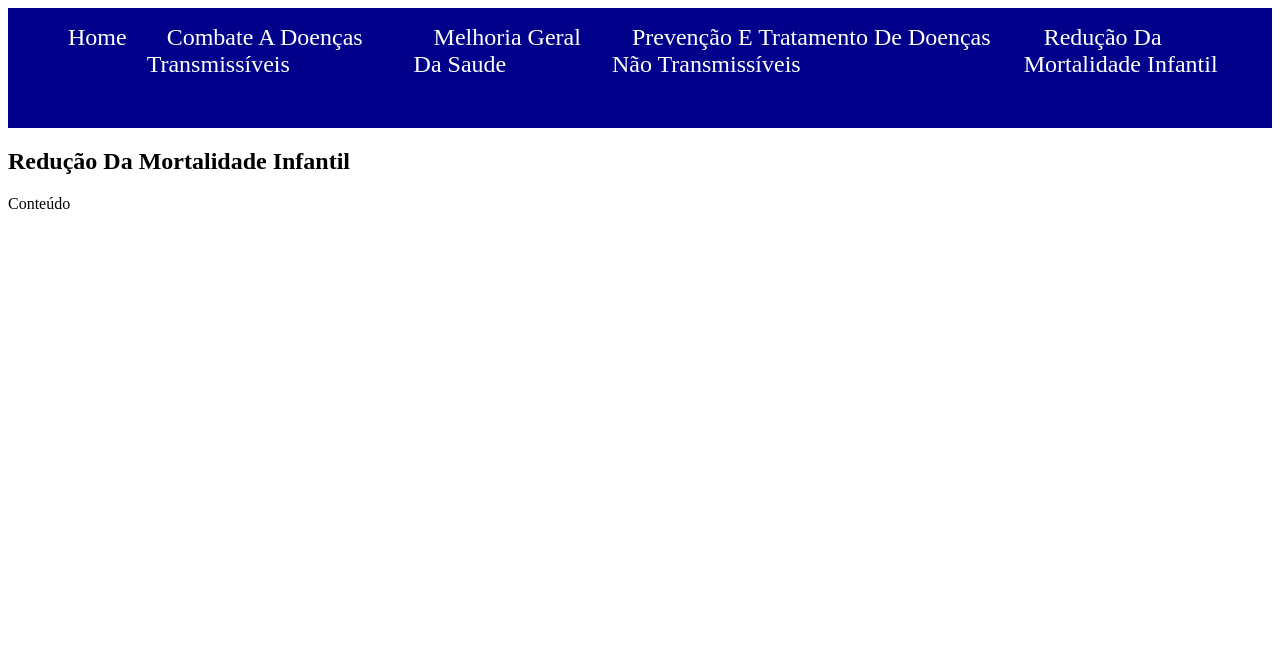
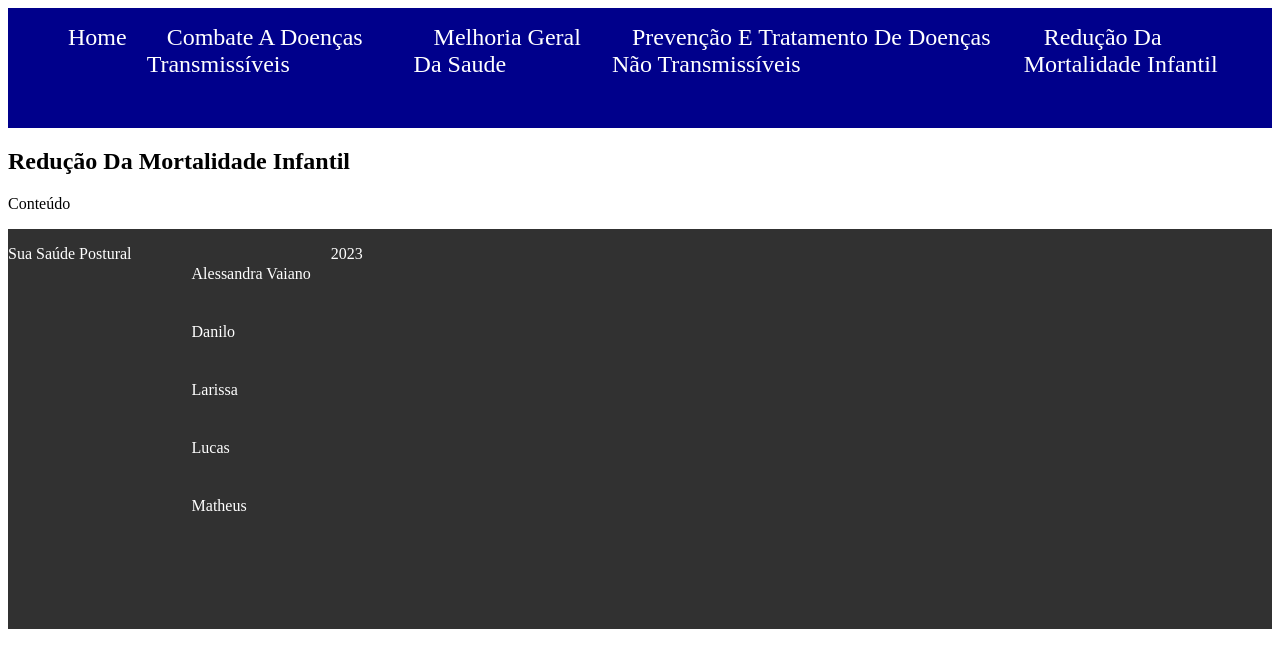
Before and after one commit to Grupo-FiapOn/Global_Solutions2, a React (Create React App) app: page /ReducaoDaMortalidadeInfantil in a window 1280 px wide. Shown: the top 668 px of the page. Built offline with nearby package versions, Linux system fonts and the light colour scheme.

Commit message:
criando footer

```diff
--- a/src/App.js
+++ b/src/App.js
@@ -11,6 +11,7 @@ import MelhoriaGeralDaSaude from "./components/MelhoriaGeralDaSaude";
 import PrevencaoETratamentoDeDoencasNaoTransmissiveis from "./components/PrevencaoETratamentoDeDoencasNaoTransmissiveis";
 import ReducaoDaMortalidadeInfantil from "./components/ReducaoDaMortalidadeInfantil";
 import Menu from './components/Menu';
+import Footer from './components/Footer';
 
 //importar imagens
 //import nomedaimagem from "./../imagens/nomedaimagem.png
@@ -20,8 +21,10 @@ function App() {
 
     <BrowserRouter>
       <div id="container">
+
+        <Menu/> {/*estou chamando o menu aqui fora do <Routes> pra ele ficar fixo na tela */}
+
         {/*chamando os arquivos da pasta components para o esqueleto da página*/}
-        <Menu/> {/*estou chamando o menu aqui fora do <Routes> pra ele ficar fixo na tela */}
         <Routes>
           <Route path='/'element={<Home/>}/>
           <Route path='/CombateADoencasTransmissiveis'element={<CombateADoencasTransmissiveis/>}/>
@@ -29,6 +32,9 @@ function App() {
           <Route path='/PrevencaoETratamentoDeDoencasNaoTransmissiveis'element={<PrevencaoETratamentoDeDoencasNaoTransmissiveis/>}/>
           <Route path='/ReducaoDaMortalidadeInfantil'element={<ReducaoDaMortalidadeInfantil/>}/>
         </Routes>
+
+        <Footer/>
+
       {/*<img src={nomedaimagem} alt='descrição da imagem' /> */}
       </div>
     </BrowserRouter>
--- /dev/null
+++ b/src/components/Footer.js
@@ -0,0 +1,51 @@
+//preciso importar um componente do routerDom
+import {Link} from 'react-router-dom'
+
+
+function Footer(){
+//estilizando o menu com CSS interno
+    const menu={
+        background: '#313131',
+        color: 'white',
+        height: '50vh',
+        display: 'flex',
+
+    }
+    const lista={
+
+        listStyle: 'none',
+    }
+    const link={
+        textDecoration: 'none',
+        display: 'inlineBlock',
+        padding:'20px',
+        color:'#fff',
+        fontSize:'1em'
+    }
+
+
+    return(
+        <div id="Footer">
+            <nav style={menu}>
+                <p>Sua Saúde Postural</p>
+
+                <ul style={lista}>
+                    <li style={link}>Alessandra Vaiano</li>
+                    <li style={link}>Danilo</li>
+                    <li style={link}>Larissa</li>
+                    <li style={link}>Lucas</li>
+                    <li style={link}>Matheus</li>
+                </ul>
+
+                <p>2023</p>
+
+            </nav>
+
+        </div>
+    )
+
+}
+
+export default Footer
+
+//para inserir no App.js eu jogo lá 1) import 2) Dentro do return(<nomedoarquivo/>)
```
